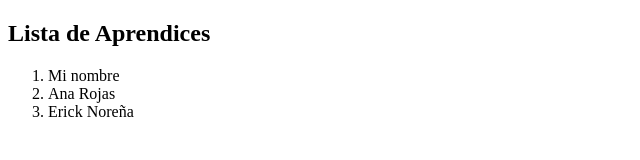
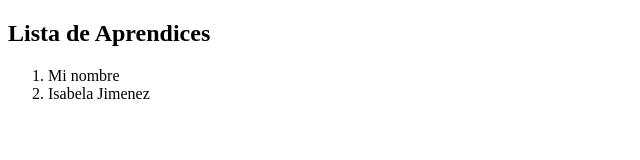
Before and after one commit to johangonzalez123456/proyecto_adso2024, a plain HTML site: page index.html in a window 1280 px wide. Shown: the whole page, without its empty margins (0-640 px from the left). Drawn offline with Linux system fonts and the light colour scheme.

Commit message:
ingreso Isabela Jimenez

```diff
--- a/index.html
+++ b/index.html
@@ -9,8 +9,7 @@
     <h2>Lista de Aprendices</h2>
     <ol>
         <li>Mi nombre</li>
-        <li>Ana Rojas</li>
-        <li>Erick Noreña</li>
+        <li>Isabela Jimenez</li>
     </ol>
 </body>
 </html>
```
